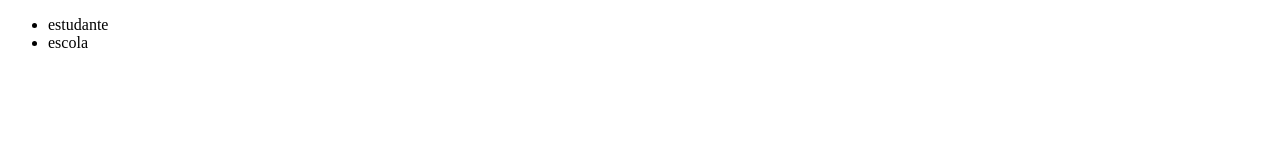
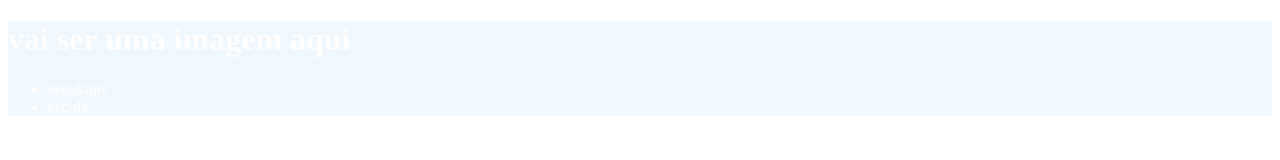
Before and after one commit to gabimoreira1/projeto-criativo, a plain HTML site: page index.html in a window 1280 px wide. Drawn offline with Linux system fonts and the light colour scheme.

Commit message:
Add files via upload

```diff
--- a/index.html
+++ b/index.html
@@ -4,11 +4,16 @@
     <meta charset="UTF-8">
     <meta name="viewport" content="width=device-width, initial-scale=1.0">
     <title>projeto criativo</title>
+    <link rel="stylesheet" href="style.css">
+
 </head>
 <body>
+    <header>
+    <h1>vai ser uma imagem aqui</h1>
     <ul>
      <li>estudante</li>
     <li>escola</li>
     </ul>
+</header>
 </body>
 </html>
--- a/style.css
+++ b/style.css
@@ -0,0 +1,4 @@
+header{
+    background-color: aliceblue;
+ color:  white;
+}
```
